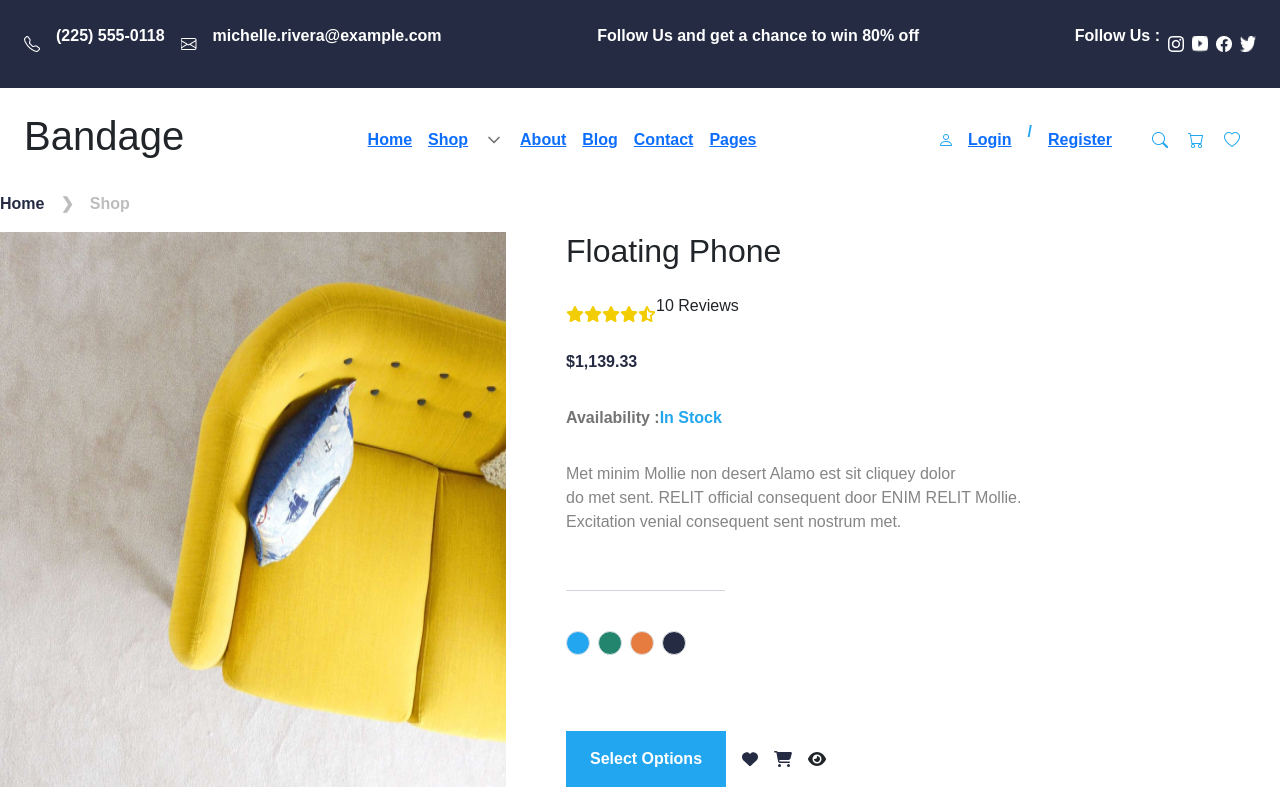
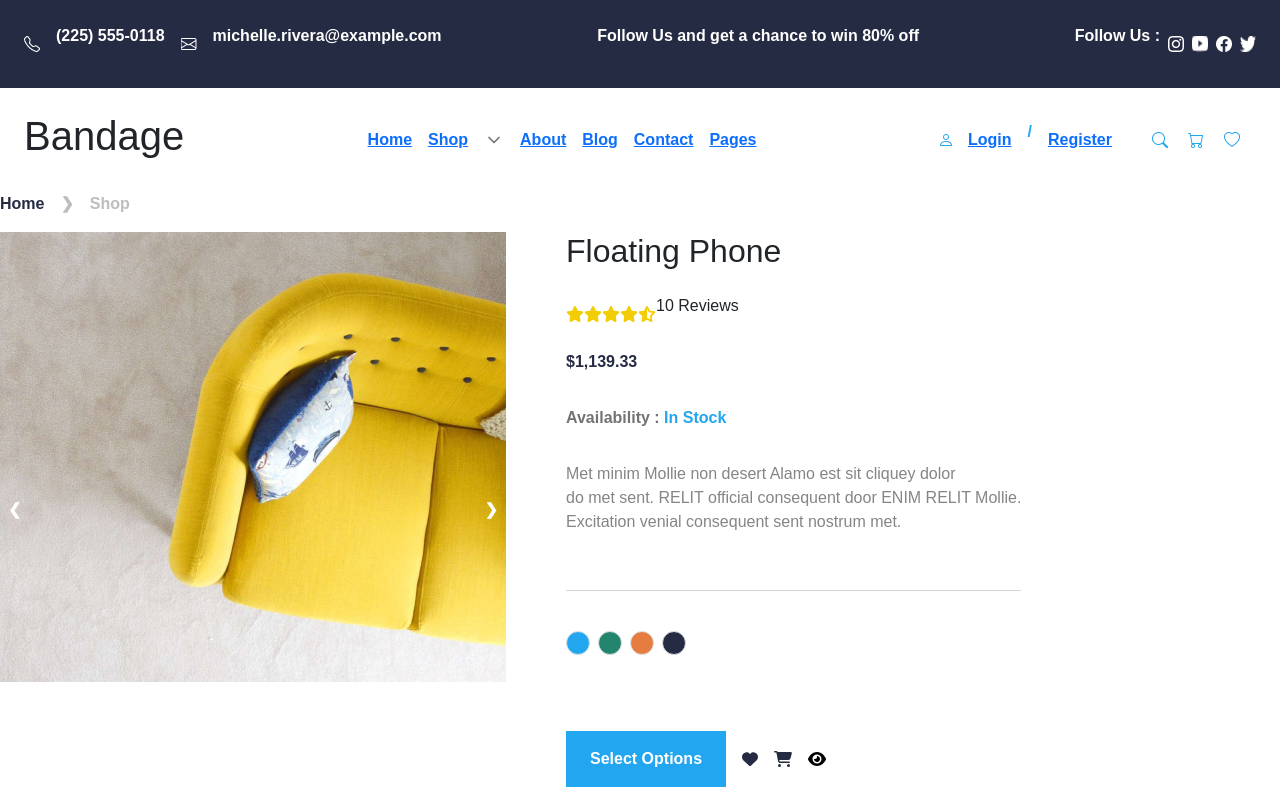
Before and after one commit to lbartul/e-commerce-project, a React (Vite) app: page /productdetail in a window 1280 px wide. Shown: the top 800 px of the page. Built offline with nearby package versions, Linux system fonts and the light colour scheme; the HTML template or start-up script is replaced by a standard one.

Commit message:
T04
T04 slider

```diff
--- a/src/pages/ProductDetailPage.jsx
+++ b/src/pages/ProductDetailPage.jsx
@@ -1,8 +1,18 @@
+import { useState } from 'react';
 import { FontAwesomeIcon } from '@fortawesome/react-fontawesome';
 import { faStar, faStarHalfStroke, faHeart, faCartShopping, faEye } from "@fortawesome/free-solid-svg-icons";
 import { productImgs } from '../productimgs';
 
 export default function ProductDetailPage() {
+    const [index, setIndex] = useState(0);
+    const images = [
+        "/img/productslider1.png",
+        "/img/productslider2.png"
+    ];
+
+    const goNext = () => setIndex((prev) => (prev + 1) % images.length);
+    const goPrev = () => setIndex((prev) => (prev - 1 + images.length) % images.length);
+
     return (
         <div className="max-w-7xl mx-auto items-center">
             <div className="flex gap-x-4 font-semibold items-center">
@@ -12,7 +22,24 @@ export default function ProductDetailPage() {
             </div>
 
             <div className='flex gap-x-15 mb-30'>
-                <img src="/img/productslider1.png" alt="" />
+                {/* Slider Başlangıç */}
+                <div className="relative">
+                    <img src={images[index]} alt="" className="w-[506px] h-[450px] " />
+                    <button
+                        onClick={goPrev}
+                        className="absolute top-1/2 left-0 transform -translate-y-1/2  px-2 py-1 text-white font-bold "
+                    >
+                        ❮
+                    </button>
+                    <button
+                        onClick={goNext}
+                        className="absolute top-1/2 right-0 transform -translate-y-1/2  px-2 py-1 text-white font-bold "
+                    >
+                        ❯
+                    </button>
+                </div>
+                {/* Slider Bitiş */}
+
                 <div className='flex flex-col gap-y-4'>
                     <h2 className='text-[#252B42] font-semibold'>Floating Phone</h2>
                     <div className='flex items-center'>
@@ -26,12 +53,12 @@ export default function ProductDetailPage() {
                     <p className='font-bold text-[#252B42]'>$1,139.33</p>
                     <div className='font-semibold flex'>
                         <p className='text-[#737373]'>Availability : </p>
-                        <p className='text-[#23A6F0]'>In Stock</p>
+                        <p className='text-[#23A6F0]'>&nbsp;In Stock</p>
                     </div>
                     <p className='text-[#858585]'>Met minim Mollie non desert Alamo est sit cliquey dolor <br />
                         do met sent. RELIT official consequent door ENIM RELIT Mollie. <br />
                         Excitation venial consequent sent nostrum met.</p>
-                    <div className="w-[35%] h-px bg-gray-300 my-4"></div>
+                    <div className="w-[100%] h-px bg-gray-300 my-4"></div>
                     <div className="flex gap-x-2 mb-15">
                         <div className="w-6 h-6 rounded-full bg-[#23A6F0] border border-gray-300"></div>
                         <div className="w-6 h-6 rounded-full bg-[#23856D] border border-gray-300"></div>
@@ -42,11 +69,10 @@ export default function ProductDetailPage() {
                         <button className='bg-[#23A6F0] text-white font-bold rounded-sm px-6 py-3'>Select Options</button>
                         <FontAwesomeIcon icon={faHeart} className='text-[#252B42]' />
                         <FontAwesomeIcon icon={faCartShopping} className='text-[#252B42]' />
-                        <FontAwesomeIcon icon={faEye} className='text-[#00000]' />
+                        <FontAwesomeIcon icon={faEye} className='text-[#000000]' />
                     </div>
                 </div>
             </div>
-
 
             <div className='flex items-center justify-center text-[#737373] font-semibold gap-x-16 mb-25'>
                 <p>Description</p>
@@ -56,7 +82,6 @@ export default function ProductDetailPage() {
 
             <div className='flex gap-x-30'>
                 <img src="/img/producti.png" alt="" />
-
                 <div className='flex flex-col gap-y-6 font-semibold'>
                     <h1 className='font-bold text-3xl text-[#252B42]'>the quick fox jumps over</h1>
                     <p className='text-[#737373]'>
@@ -97,17 +122,15 @@ export default function ProductDetailPage() {
                     </div>
                 </div>
             </div>
+
             <div className="max-w-7xl mx-auto px-4 py-10">
                 <h2 className="text-2xl font-bold text-[#252B42] mb-12 mt-25">BESTSELLER PRODUCTS</h2>
-
                 <div className="grid grid-cols-1 sm:grid-cols-2 md:grid-cols-3 lg:grid-cols-4 gap-6">
                     {productImgs.slice(8, 16).map((item, index) => (
                         <div key={index} className="bg-white shadow-sm rounded-md overflow-hidden">
                             <img src={item.productimg} alt="" />
-
-
                             <div className="p-4">
-          <h3 className="text-[#252B42] font-bold  mb-1">Graphic Design</h3>
+                                <h3 className="text-[#252B42] font-bold mb-1">Graphic Design</h3>
                                 <p className="text-[#737373] text-sm mb-2 font-semibold">English Department</p>
                                 <div className="flex gap-x-2">
                                     <span className="text-[#BDBDBD] font-bold text-sm">$16.48</span>
@@ -128,9 +151,7 @@ export default function ProductDetailPage() {
                         <img src="/img/reddit.png" alt="" />
                     </div>
                 </div>
-
             </div>
-
         </div>
     )
 }
```
Lines whose indentation alone changed are shown as unchanged.
